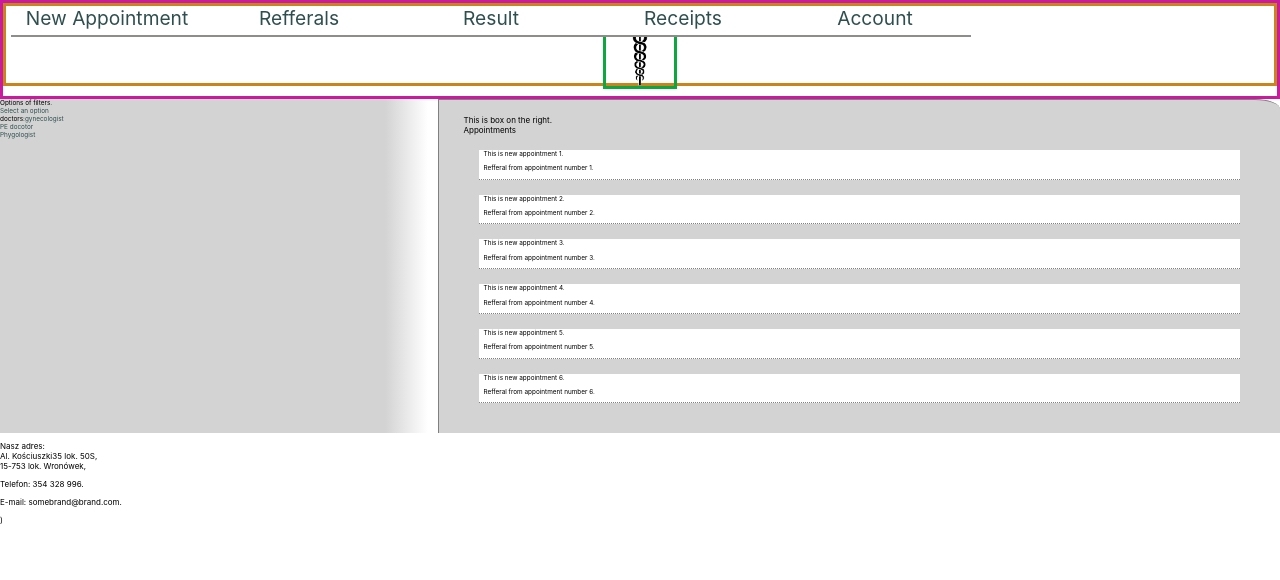
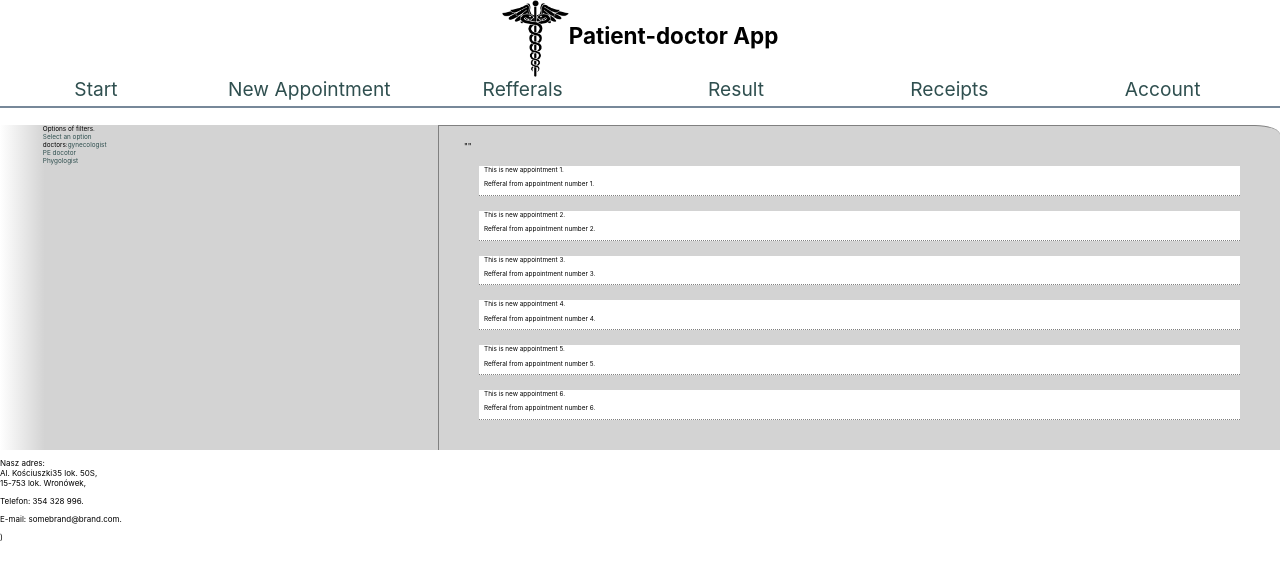
Before and after one commit to elzp/patientMedicalApp, a React (Create React App) app: page / in a window 1280 px wide. Shown: the top 580 px of the page. Built offline with nearby package versions, Linux system fonts and the light colour scheme.

Commit message:
try to do sth with route

```diff
--- a/package.json
+++ b/package.json
@@ -12,6 +12,7 @@
     "@types/react-dom": "^17.0.3",
     "react": "^17.0.2",
     "react-dom": "^17.0.2",
+    "react-router-dom": "^5.2.0",
     "react-scripts": "4.0.3",
     "typescript": "^4.2.3",
     "web-vitals": "^1.1.1"
@@ -39,5 +40,8 @@
       "last 1 firefox version",
       "last 1 safari version"
     ]
+  },
+  "devDependencies": {
+    "@types/react-router-dom": "^5.1.7"
   }
 }
--- a/src/App.css
+++ b/src/App.css
@@ -5,30 +5,25 @@
   }
 
 header {
- max-height: 8em;
+ height: 7.5em;
  grid-area: "head";
  display: grid;
- grid-auto-flow: row;
+ grid-auto-flow: column;
  grid-template-areas: "logo" "header" ;
- border: 3px solid rgb(202, 27, 158);
+ /*border: 3px solid rgb(202, 27, 158);*/
+ margin-bottom: 5px;
+ /*border: 1px solid rgb(119, 7, 95);*/
 }
 
 main {
   display: grid;
   grid-area: "bottom";
+
   grid-template-areas: "left right" "foot foot" ;
 }
 
-.App-logo {
-  grid-area: "logo";
-  height: 4em;
-}
 
-.img-logo {
-  height: 4em;
-  width:auto;
-     border: 3px solid rgb(11, 168, 63);
-}
+
  /* .App-logo {
     height: 40vmin;
     pointer-events: none;
@@ -45,10 +40,10 @@ main {
   .App-header  {
 
     /*max-width: 90vw;
-    position: relative;
-    max-height: 15vh;*/
+    position: relative;*/
+    height: auto;
     background-color: white;
-    border: 3px solid rgb(202, 132, 27);
+    /*border: 3px solid rgb(202, 132, 27);*/
     font-size: 1.2em;
     display:grid;
     grid-auto-flow: column;
@@ -75,11 +70,18 @@ main {
 
 
   .leftdiv {
-      background-image: linear-gradient(to right, lightgrey 90%, white);
+      background-image: linear-gradient(to left, lightgrey 90%, white);
       font-size: 0.4em;
       padding-right: 20px;
       min-width: 30vw;
       grid-area: "left";
+      border-right: 1px solid brown;
+      padding-left:  10%;
+     /* border-width: 3px;
+  border-style: solid;
+  border-image:
+  linear-gradient(to left, grey 90%, white) ;*/
+
     }
 
   .rightdiv {
@@ -109,29 +111,48 @@ main {
   }
 
   .navbar-wrapper {
-    /*border: 3px solid rgb(21, 75, 24);*/
-    position: absolute;
-    display: grid;
-    grid-template-areas: "a2 a2";
-    grid-auto-flow: column;
-    max-width: 4em;
     display: none;
     }
 
   .navbar-wrapper-1 {
-    /*border: 3px solid rgb(49, 16, 112);*/
-    height: 1.75em;
+    /*border: 3px solid rgb(49, 16, 112);
+    */height: 1.75em;
+    display: grid;
+    grid-auto-flow: column;
+    /*grid-template-columns:  4em ;*/
+    grid-template-areas: "brand-nav" "menu-el";
+
+  }
+
+
+  .brand-nav {
+    display: grid;
+    grid-auto-flow: row;
+    grid-area: "brand-nav";
+    grid-template-areas: "logo title ";
+    justify-content: center;
+  }
+
+  .App-logo {
+    grid-area: "logo";
+    height: 4em;
+  }
+
+  .img-logo {
+    height: 4em;
+    width: auto;
+    /*border: 3px solid rgb(11, 168, 63);*/
   }
 
   button{
-    border-radius:  25%;
+    border-radius: 25%;
     /*border: 1px solid rgb(206, 0, 69);*/
     background-color: beige;
   }
 
 .navbar-button-1 {
     /*border: 3px dotted black;*/
-    grid-area: "a1";
+    grid-area: "menu-button";
     position: relative;
     padding: 5px 0 0 5px;
     display: none;
@@ -142,16 +163,35 @@ main {
     width:auto;
 }
 
-.menu-elements-wrapper {
-    grid-area: "a2";
+.menu-elements-wrapper-1 {
+  grid-area: "menu-el";
+ /* border: 2px solid green;*/
+  width: 100%;
+
 }
 
-.menu-elements{
-  border-bottom: 0.5px solid rgb(143, 140, 140);
-  position: absolute;
+.menu-elements-1 {
   display:grid;
   grid-auto-flow: column;
-  margin-left: 5px;
+  margin-left: 0px;
+  background-color: white;
+  width: 100%;
+  border-bottom: 2px solid lightslategrey;
+}
+
+.menu-elements-wrapper {
+  display:  none;
+}
+
+
+.menu-elements{
+  /*border-bottom: 0.5px solid rgb(143, 140, 140);
+  position: absolute;*/
+  display:grid;
+  grid-auto-flow: column;
+  margin-left: 0px;
+  background-color: white;
+  width: 100%;
 
 }
 .menu-link{
@@ -161,18 +201,25 @@ main {
   width: 10em;
   height: 1.5em;
   text-align: center;
-
-  border-bottom: 1px solid rgb(143, 140, 140);
 }
 
 .menu-a {
  text-decoration: none;
 }
 
+.title {
+  /*border: 3px solid rgb(218, 113, 15);*/
+  min-width:max-content;
+  grid-area: "title";
+
+
+}
+
 .App-footer {
   grid-area: "foot";
   font-size: 0.5em;
 }
+
 
 
 @media (max-width: 800px) {
@@ -183,7 +230,9 @@ main {
   }
 
 
-
+  /*.App-header {
+    grid-template-areas: "menu-button" "logo";
+  }*/
 
   main {
     display: grid;
@@ -206,23 +255,28 @@ main {
 
 }
 .navbar-wrapper {
-  /*border: 3px solid rgb(21, 75, 24);*/
+  /*border: 3px solid rgb(42, 212, 50);*/
   position: relative;
   display: grid;
-  grid-template-areas: "a2 a2";
-  grid-auto-flow: column;
-  max-width: 4em;
+  grid-auto-flow: row;
+  grid-template-areas: "menu-button logo title";
+  /*max-width: 4em;*/
+  }
+
+  .navbar-wrapper-1 {
+    /*border: 3px solid rgb(49, 16, 112);
+    */height: 1.75em;
+    display: grid;
+    grid-auto-flow: row;
+    grid-template-columns:  4em max-content;
+    grid-template-areas: "logo title" " menu-el menu-el ";
+
   }
 
 .navbar-wrapper-1 {
-    /*border: 3px solid rgb(21, 75, 24);*/
-    position: relative;
-    display: grid;
-    grid-template-areas: "a2 a2";
-    grid-auto-flow: column;
-    max-width: 4em;
     display:none;
-    }
+}
+
 .menu-link {
   text-align: left;
 }
@@ -230,7 +284,7 @@ main {
 
 .navbar-button {
     /*border: 3px dotted black;*/
-    grid-area: "a1";
+    grid-area: "menu-button";
     position: relative;
     padding: 5px 0 0 5px;
   }
@@ -250,9 +304,10 @@ main {
 
 
   .leftdiv {
-      width: 90vw;
-      background-image:  none;
+      /*width: 90vw; */
+      background: initial;/*https://stackoverflow.com/questions/45523879/cannot-remove-gradient*/
       background-color: lightgrey;
+      /*background-color: lightgrey;*/
       padding-right: 0px;
       min-width: 100vw;
     }
--- a/src/App.tsx
+++ b/src/App.tsx
@@ -1,30 +1,52 @@
-import React from 'react';
+import React, {useState} from 'react';
 import './App.css';
 import Leftboard from './comp/Leftboard';
 import Rightboard from './comp/Rightboard';
 import Header from './comp/Header';
 import Footer from './comp/Footer';
-
-
-const pers : Person  = {
-  firstName: 'ala',
-    lastName: 'Makota',
-    age: 4,
-}
-
-function App() {
+import data from './somedata.json';
+import { BrowserRouter as Router, Switch, Link, Route, Redirect } from 'react-router-dom'; /* zainstaluj: npm i --save-dev @types/react-router-dom */
 
 
 
+
+
+function App(props: any) {
+
+  const [TypeOfRightboard, setTypeOfRightboard ] = useState('Account');
+  function changeTypeOfRightboard (props: any){
+    const temporaryType = props ;//| 'Account';
+    setTypeOfRightboard( temporaryType);
+  }
+
+  const {menu}:{menu: Array<Array<string>>} = data;
   return (
     <div className= "App">
+      {//JSON.stringify({TypeOfRightboard})
+      }
       <header>
           <Header />
       </header>
       <main>
         <Leftboard />
-        <Rightboard />
+
+
+
+
+        {
+        }  <Router forceRefresh={true}>
+            <Switch>
+        {menu.map(item=>(
+            <Route exact path={`/${item[1]}`} component = {()=> <Rightboard type={item[0]} /> }> </Route>
+        ))}
+        { //<Link  className= "menu-a" to={`/${item}`}  onClick={changeMenuVisibility}>{item}</Link>
+        }
+        </Switch>
+        </Router>
+
+        <Rightboard type={""} />
         <Footer />
+
       </main>
 
     </div>
--- a/src/comp/Header.tsx
+++ b/src/comp/Header.tsx
@@ -3,11 +3,17 @@ import './../App.css';
 import menuLogo from './../ic-menu.png';
 import logo from './../ic-logo.png';
 import data from './../somedata.json';
+import { BrowserRouter as Router, Switch, Link, Route, Redirect } from 'react-router-dom'; /* zainstaluj: npm i --save-dev @types/react-router-dom */
+import App from './../App';
+import Rightboard from './Rightboard';
+
+
 function Header(styles: Styletype) {
  //const logo : string = './../public/ic-menu.png';
 const [menuVisible, setVisibility] = useState(false);
 
-const {menu}:{menu: string[]} = data;
+const {menu}:{menu: Array<Array<string>>} = data;
+
 function changeMenuVisibility () {
   setVisibility(menuVisible=>!menuVisible)
 }
@@ -16,19 +22,40 @@ function changeMenuVisibility () {
     <div className="App-header">
 
       <div className="navbar-wrapper-1">
-      {/* in css this class has property to be hidden when screen is bigger than 1024px */}
+          {/* in css this class has property to be hidden when screen is bigger than 1024px */}
+          <div className="brand-nav">
+            <div className="App-logo">
+              <img src={logo} alt="logoOfApp"  className="img-logo"/>
+            </div>
+            <div className="title">
+              <h3>Patient-doctor App</h3>
+            </div>
+          </div>
+
           <div className="navbar-button-1">
             <button  onClick={changeMenuVisibility}><img src={menuLogo} alt="menu" className="button-img" /></button>
           </div>
+
           <div className="menu-elements-wrapper-1">
-            <div  className="menu-elements">
+            <div  className="menu-elements-1">
               {menu.map(item=>(
               <div className="menu-link">
-                <a className= "menu-a" href="/"  onClick={changeMenuVisibility}>{item}</a>
+                <Router >
+                <Link  className= "menu-a" to={`/${item[1]}`} // onClick={changeMenuVisibility}
+                >{item[0]}</Link>
+                </Router>
+                  {/* {<Switch>
+                  <Route exact path={`/${item[1]}`}>
+                   //<Rightboard type={item[0]} />
+                  </Route>
+                </Switch> */}
+
               </div>))
               }
             </div>
+
           </div>
+
       </div>
       <div className="navbar-wrapper">
         {/* in css this class has property to be hidden when screen is smaller than 1024px */}
@@ -36,25 +63,40 @@ function changeMenuVisibility () {
           <div className="navbar-button">
             <button  onClick={changeMenuVisibility}><img src={menuLogo} alt="menu" className="button-img" /></button>
           </div>
+
+          <div className="brand-nav">
+            <div className="App-logo">
+              <img src={logo} alt="logoOfApp"  className="img-logo"/>
+            </div>
+            <div className="title">
+              <h3>Patient-doctor App</h3>
+            </div>
+          </div>
+
           {menuVisible && (
           <div className="menu-elements-wrapper">
             <div  className="menu-elements">
               {menu.map(item=>(
+                <div className="menu-link">
+                  <Router>
+                    <Link  className= "menu-a" to={`/${item[1]}`}  onClick={changeMenuVisibility}>{item[0]}</Link>
+                  </Router>
+              </div>))
+              }
+              {/* {menu.map(item=>(
               <div className="menu-link">
-                <a className= "menu-a" href="/"  onClick={changeMenuVisibility}>{item}</a>
-              </div>))}
-
+                <a className= "menu-a" href="/"  onClick={changeMenuVisibility}>{item[0]}</a>
+              </div>))} */}
             </div>
           </div>)}
-        </div>
+
+      </div>
 {
        /*: (<div className="navbar-button">
           <button  onClick={changeMenuVisibility}><img src={menuLogo} alt="menu" className="button-img"/></button>
           </div >)*/
       }
-      <div className="App-logo">
-            <img src={logo} alt="logoOfApp"  className="img-logo"/>
-      </div>
+
     </div>
   );
 }
--- a/src/comp/Rightboard.tsx
+++ b/src/comp/Rightboard.tsx
@@ -1,16 +1,30 @@
-import React from 'react';
+import React, {useState, useEffect} from 'react';
 import Appointment from './Appointment';
 import './../App.css';
+import data from './../somedata.json';
 
-function Rightboard(styles: Styletype) {
-   const stylediv:object = styles.rightdiv;
+function Rightboard(props: any) {
+
+  const [type, setType] =useState("start");
+
+  function changeType(){
+    setType(props.type);
+  }
    const numberOfApp: Array<number> = [1,2,3,4,5,6];
+
+   useEffect(()=>{
+     setType(props.type);
+  },[type] )
+
+
   return (
     <div className='rightdiv'>
 
-      This is box on the right.
+      {JSON.stringify(props.type)}
+      {
+      }
 
-      <div>Appointments
+      <div>
         {numberOfApp.map((item, id)=>
           (<Appointment key = {item} value={item} /> )
 
--- a/src/somedata.json
+++ b/src/somedata.json
@@ -1,5 +1,10 @@
 {
-"menu": ["New Appointment","Refferals", "Result", "Receipts", "Account"],
+"menu": [["Start",""],
+        ["New Appointment","new"],
+        ["Refferals","refferals" ],
+        ["Result","result"],
+        ["Receipts","receipts" ],
+        ["Account","account"]],
 "foot": {
     "adress":{
         "street-type": "Al.",
```
Also changed, not shown: 1 other file (tests, documents, lock files or other folders).
